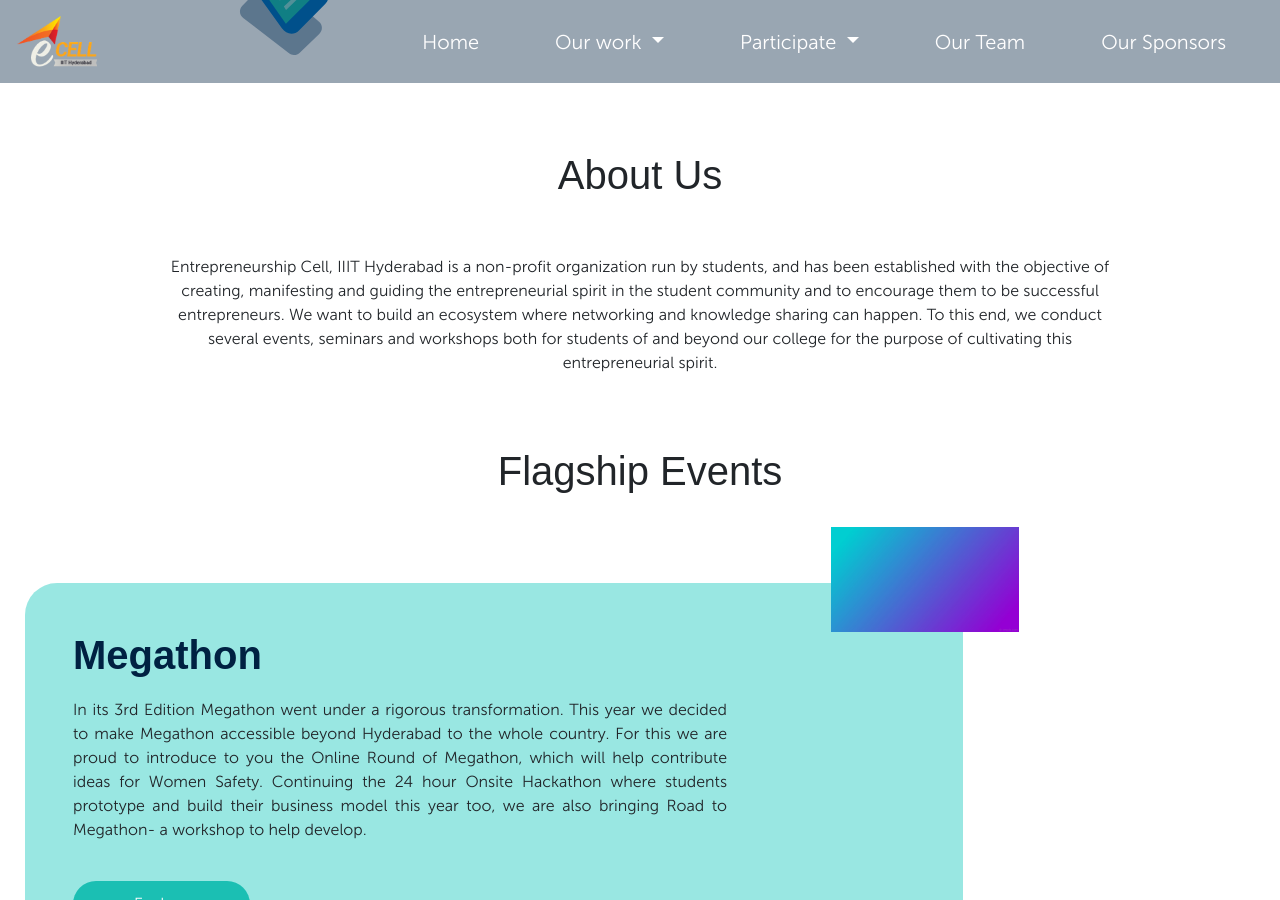
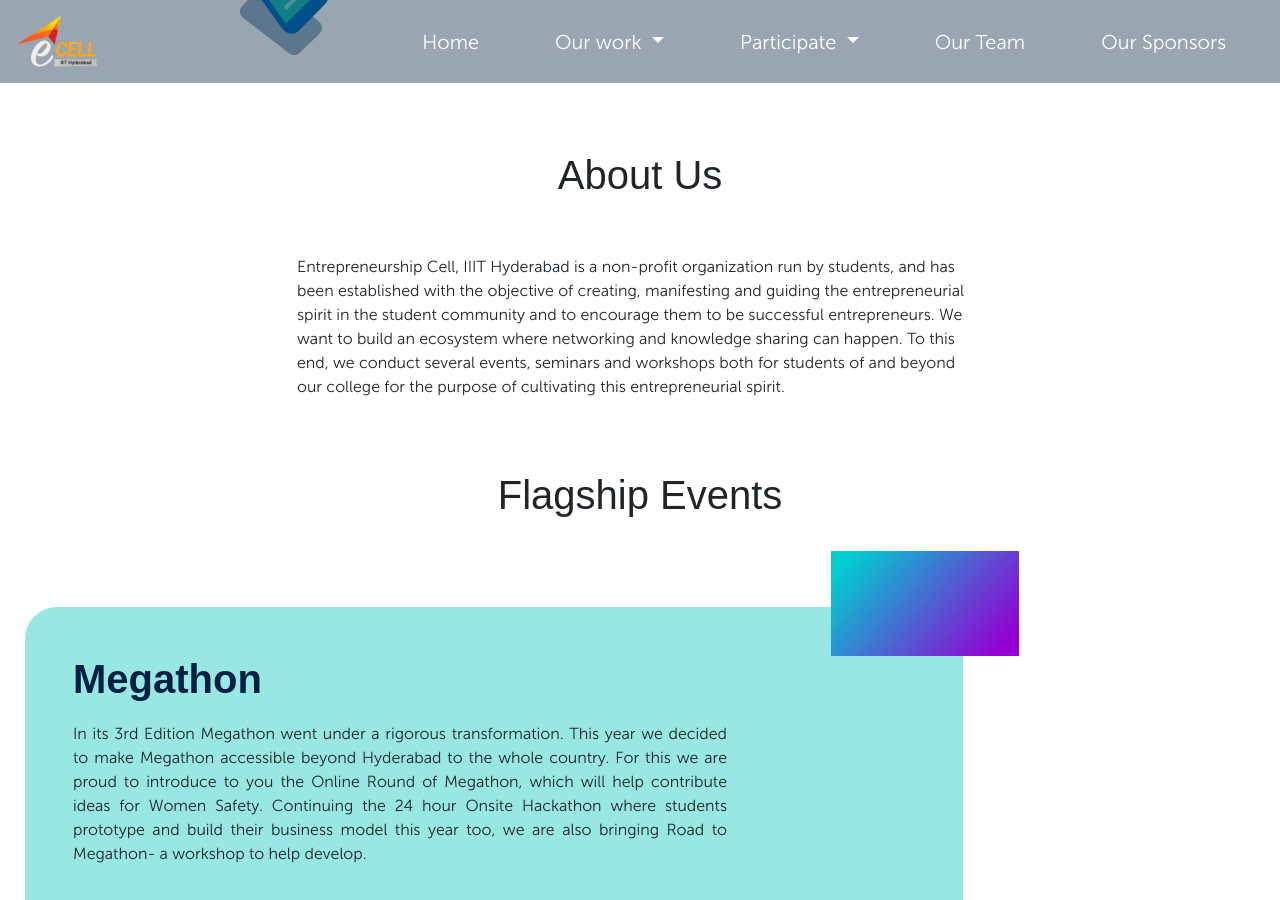
Before and after one commit to IIIT-ECell/website_2019, a Jekyll site: the page built from index.html, in a window 1280 px wide and 900 px high, scrolled down 845 px. Built offline with Jekyll 4.4.1, drawn with Linux system fonts in a browser that asks for light colours; nearby versions of some CDN libraries; some web fonts are replaced; a script that is not in the unit is left out.

Commit message:
reduced About box width a bit; made text justified

```diff
--- a/index.html
+++ b/index.html
@@ -15,7 +15,7 @@ cardContent: At E-Cell, we aim to inspire university students to start their own
 		</div>
 	</div>
 	<div class="row">
-		<div class="col px-md-5 text-center text-justified">
+		<div class="col col-lg-8 col-md-10 col-xs-11 mx-auto text-justified">
 			<p>
 				Entrepreneurship Cell, IIIT Hyderabad is a non-profit organization run by students, and has been established with the objective of creating, manifesting and guiding the entrepreneurial spirit in the student community and to encourage them to be successful entrepreneurs. We want to build an ecosystem where networking and knowledge sharing can happen. To this end, we conduct several events, seminars and workshops both for students of and beyond our college for the purpose of cultivating this entrepreneurial spirit.
 			</p>
```
